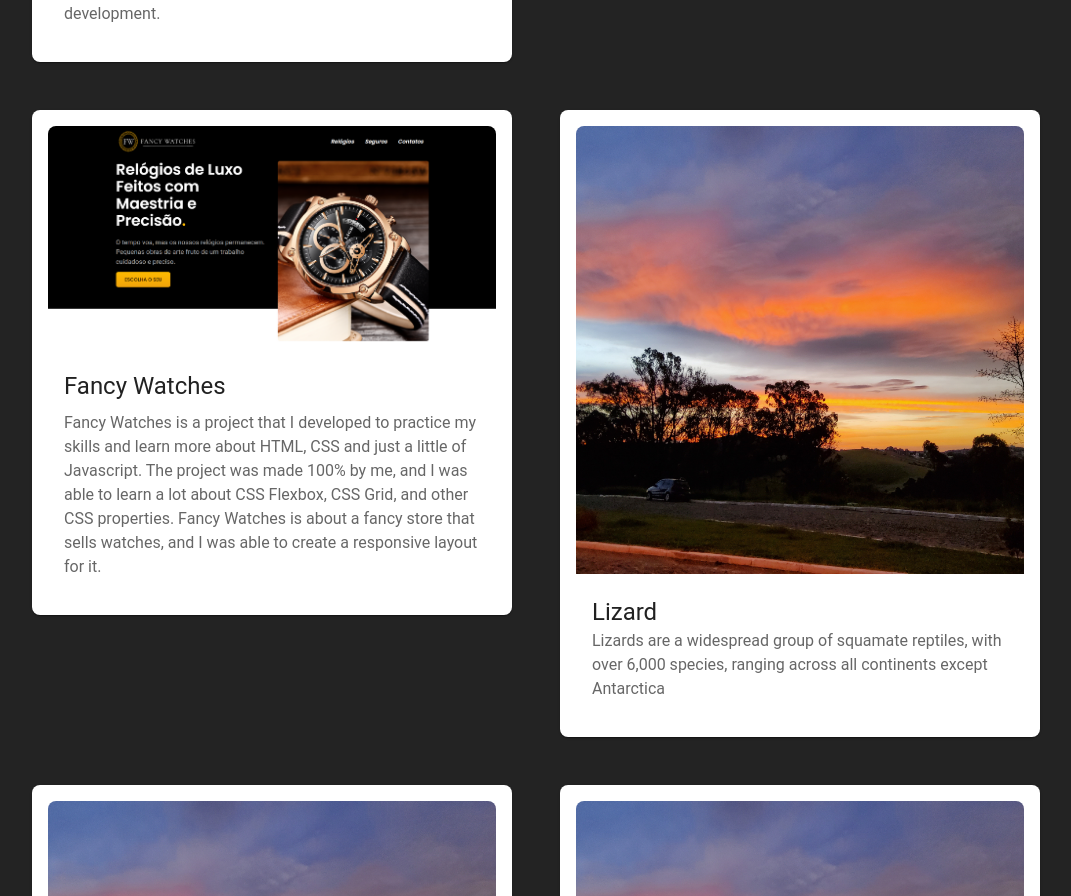
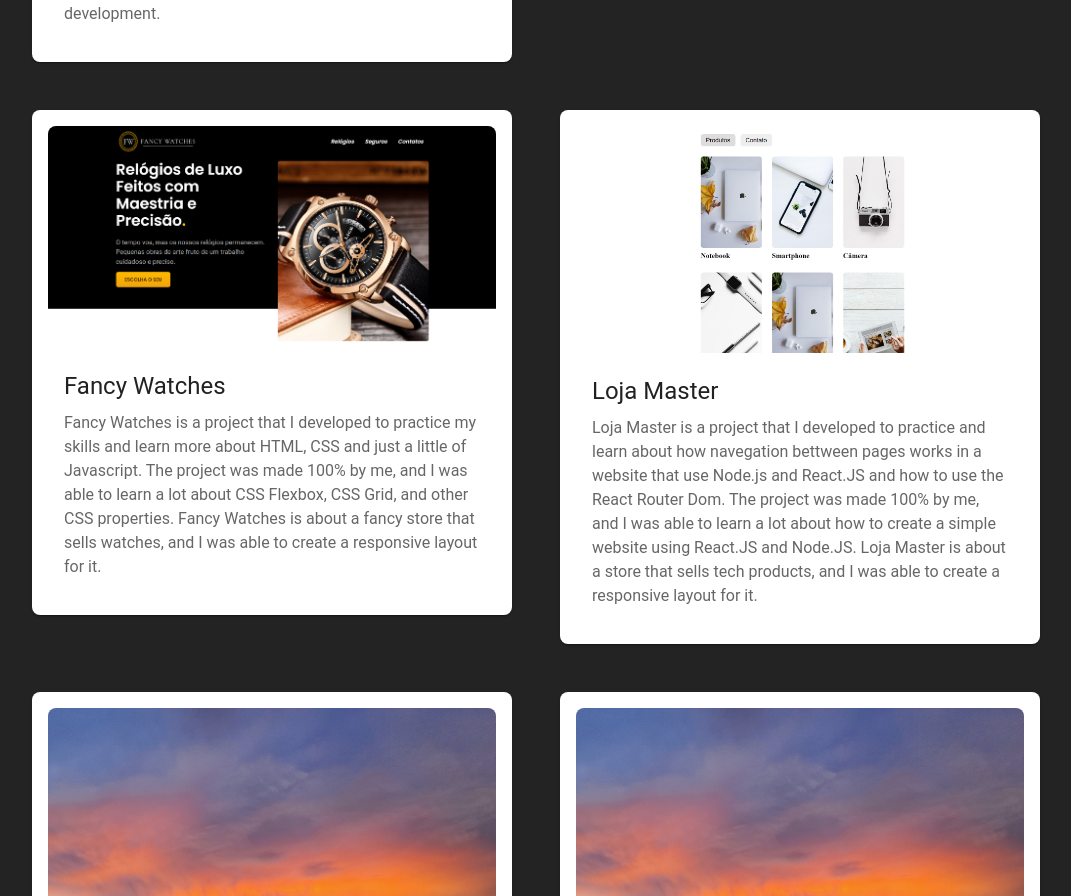
Before and after one commit to MarcusVNT/my-portfolio, a React (Vite) app: page / in a window 1280 px wide. Shown: the part 2780-3676 px from the top of the page, without its empty margins (104-1175 px from the left). Built offline with nearby package versions, Linux system fonts and the light colour scheme; a web font is replaced by a local one.

Commit message:
Loja Master card added.

```diff
--- a/src/pages/Home/sections/Projects/Cards.tsx
+++ b/src/pages/Home/sections/Projects/Cards.tsx
@@ -2,6 +2,7 @@ import { Card, CardContent, Grid, Stack, Typography } from "@mui/material";
 import Dogs from "../../../../../public/dogs.png";
 import AudioNotes from "../../../../../public/audioNotes.png";
 import FancyWatches from "../../../../../public/fancyWatches.png";
+import LojaMaster from "../../../../../public/lojaMaster.png";
 import Skyfall from "../../../../../public/skyfall.jpg";
 
 export default function Cards() {
@@ -113,8 +114,8 @@ export default function Cards() {
         >
           <CardContent>
             <img
-              src={Skyfall}
-              alt="Skyfall"
+              src={LojaMaster}
+              alt="Loja Master"
               style={{
                 objectFit: "contain",
                 width: "100%",
@@ -122,12 +123,17 @@ export default function Cards() {
               }}
             />
             <Stack sx={{ padding: "16px 16px 0 16px" }}>
-              <Typography variant="h5" component="div">
-                Lizard
+              <Typography variant="h5" component="div" marginBottom="8px">
+                Loja Master
               </Typography>
               <Typography sx={{ mb: 1.5 }} color="text.secondary">
-                Lizards are a widespread group of squamate reptiles, with over
-                6,000 species, ranging across all continents except Antarctica
+                Loja Master is a project that I developed to practice and learn
+                about how navegation bettween pages works in a website that use
+                Node.js and React.JS and how to use the React Router Dom. The
+                project was made 100% by me, and I was able to learn a lot about
+                how to create a simple website using React.JS and Node.JS. Loja
+                Master is about a store that sells tech products, and I was able
+                to create a responsive layout for it.
               </Typography>
             </Stack>
           </CardContent>
```
